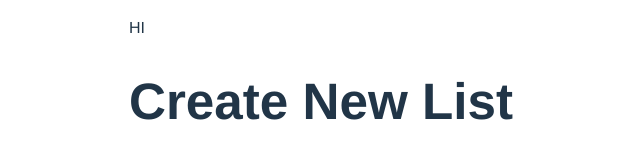
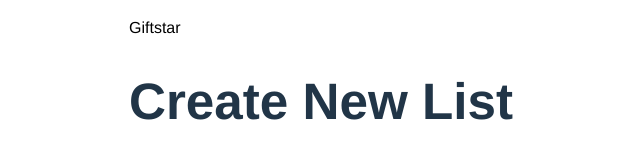
Before and after one commit to JamesCalingo/Giftstar, a React (Vite) app: page /createlist in a window 1280 px wide. Shown: the top 160 px of the page, without its empty margins (319-959 px from the left). Built offline with nearby package versions, Linux system fonts and the light colour scheme.

Commit message:
Making Navbar a bit more useful

```diff
--- a/src/components/Navbar.jsx
+++ b/src/components/Navbar.jsx
@@ -1,5 +1,18 @@
 import React from "react";
 
+const styles = {
+    navbar: {
+        height: '3%',
+        backgroundColor: 'white',
+        color: 'black'
+    }
+}
+
 export default function Navbar(props) {
+    return <>
+    <div style={styles.navbar}>
+        <p>Giftstar</p>
+    </div>
 
+    </>
 }
--- a/src/main.jsx
+++ b/src/main.jsx
@@ -9,6 +9,7 @@ import SignUp from './pages/SignUpPage.jsx'
 import Account from './pages/AccountPage.jsx'
 import CreateListPage from './pages/CreateListPage.jsx'
 import ListPage from './pages/ListPage.jsx'
+import Navbar from './components/Navbar.jsx'
 
 const router = createBrowserRouter([{
   path: "/",
@@ -33,7 +34,7 @@ const router = createBrowserRouter([{
 
 ReactDOM.createRoot(document.getElementById('root')).render(
   <React.StrictMode>
-    <p>HI</p>
+    <Navbar />
     <RouterProvider router={router} />
   </React.StrictMode>,
 )
```
